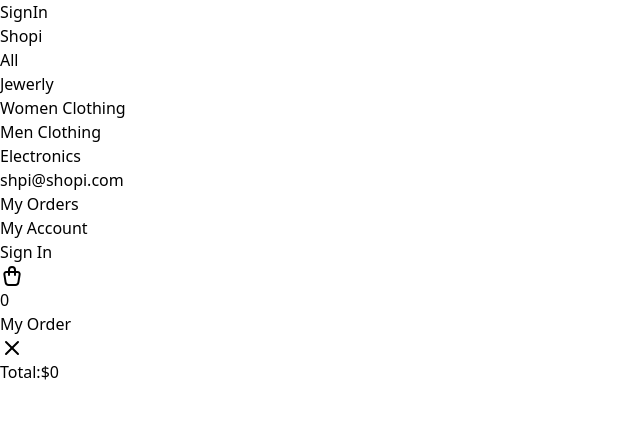
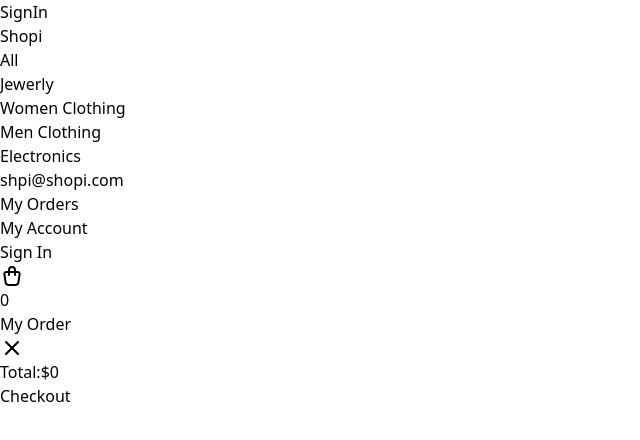
Before and after one commit to windofbloom/platzicommerce, a React (Vite) app: page /sign-in in a window 1280 px wide. Shown: the top 440 px of the page, without its empty margins (0-640 px from the left). Built offline with nearby package versions, Linux system fonts and the light colour scheme.

Commit message:
Checkput button and fuctionality

```diff
--- a/src/Componets/CheckoutSideMenu/index.jsx
+++ b/src/Componets/CheckoutSideMenu/index.jsx
@@ -14,6 +14,18 @@
         context.setCartProducts(filteredProducts)
     }
 
+    const handleCheckout = () => {
+        const orderToAdd = {
+            date: '01.02.23',
+            productos: context.cartProducts,
+            totalProducts: context.cartProducts.length,
+            totalPrice: totalPrice(context.cartProducts)
+        }
+
+        context.setOrder([...context.order, orderToAdd])
+        context.setCartProducts([])
+    }
+
     return (
         <aside
             className={`${context.isCheckoutSideMenuOpen ? 'flex' : 'hidden'}
@@ -25,7 +37,7 @@
                     className='cursor-pointer'
                     onClick={() => context.closeCheckoutSideMenu()} />
             </div>
-            <div className='px-6'>
+            <div className='px-6 flex-1'>
             {
                 context.cartProducts.map((product, index) => (
                     <OrderCard
@@ -39,11 +51,16 @@
                 ))
             }
             </div>
-            <div className='px-6'>
-                <p className='flex justify-between items-center'>
+            <div className='px-6 mb-6'>
+                <p className='flex justify-between items-center mb-2'>
                     <span className='font-light'>Total:</span>
                     <span className='font-medium text-2xl'>${totalPrice(context.cartProducts)} </span>
                 </p>
+                <button
+                    className='bg-black py-3 text-white rounded-lg w-full'
+                    onClick={() => handleCheckout()}>
+                        Checkout
+                </button>
             </div>
         </aside>
     );
--- a/src/Context/index.jsx
+++ b/src/Context/index.jsx
@@ -22,6 +22,10 @@
     const openCheckoutSideMenu = () => setIsCheckoutSideMenu(true);
     const closeCheckoutSideMenu = () => setIsCheckoutSideMenu(false);
 
+    // Shoping Cart - Order
+    const [order, setOrder] = useState([]);
+
+
     return (
         <ShoppingCartContext.Provider value={{
             count,
@@ -35,7 +39,9 @@
             setCartProducts,
             isCheckoutSideMenuOpen,
             openCheckoutSideMenu,
-            closeCheckoutSideMenu
+            closeCheckoutSideMenu,
+            order,
+            setOrder
         }}>
              {children}
         </ShoppingCartContext.Provider>
```
